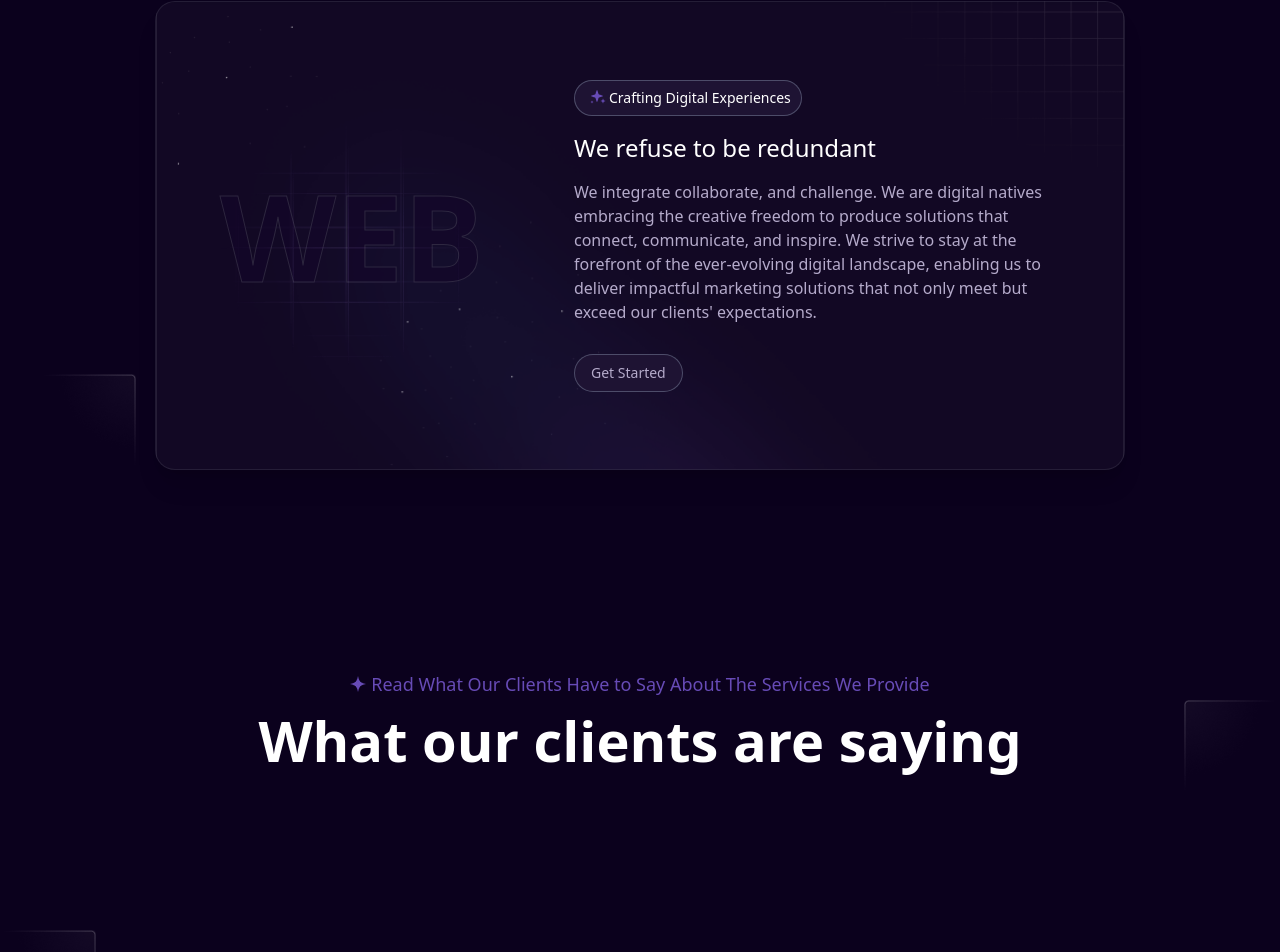
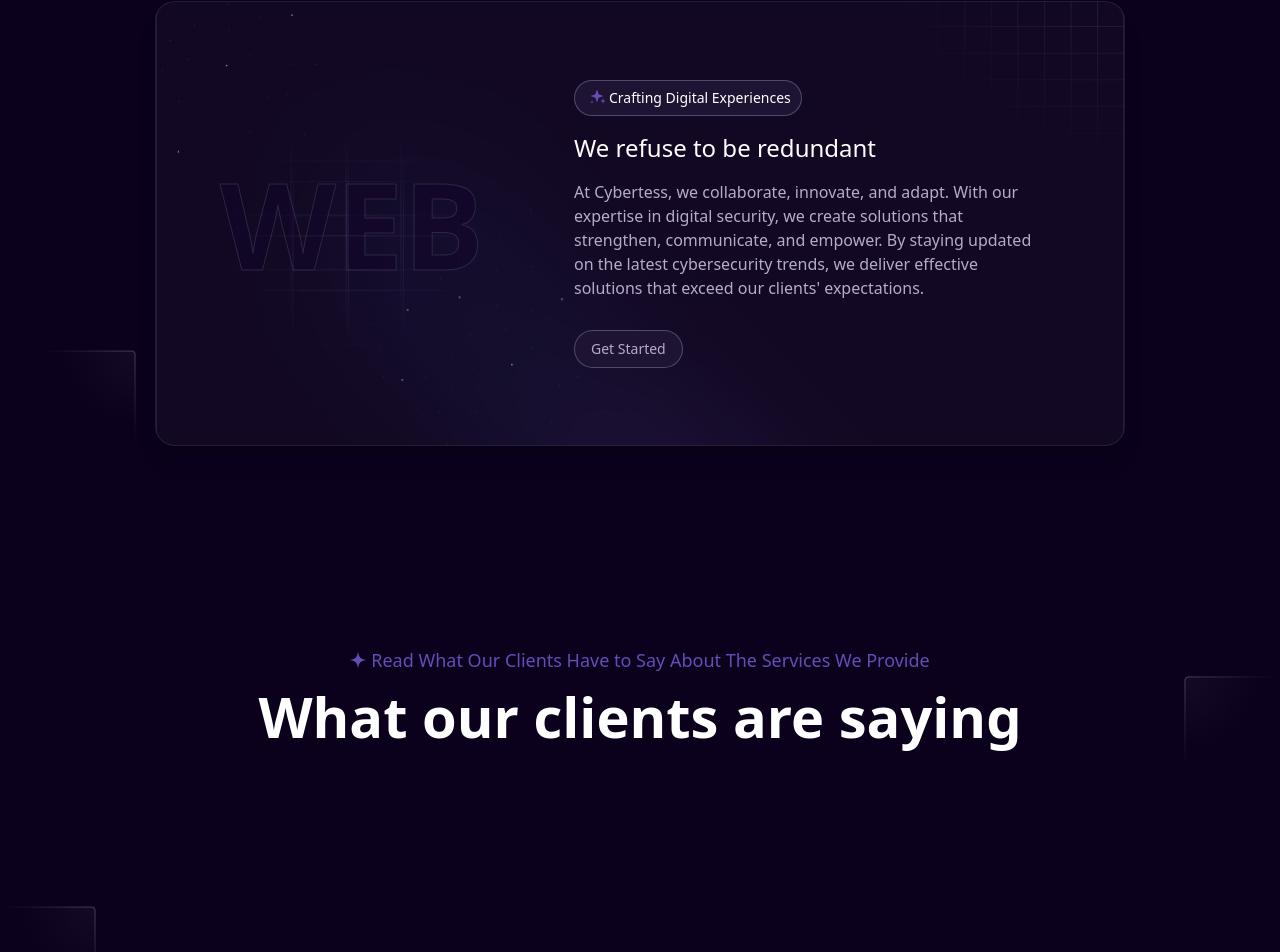
Before and after one commit to tarunkumar2112/staging, a React (Create React App) app: page / in a window 1280 px wide. Shown: the part 4568-5520 px from the top of the page. Built offline with nearby package versions, Linux system fonts and the light colour scheme.

Commit message:
Update Home.js

```diff
--- a/src/pages/Home.js
+++ b/src/pages/Home.js
@@ -189,7 +189,7 @@
           <div className="content max-w-[470px] w-full">
             <h5 className="text-[14px] flex items-center bg-[#1E1333] text-white py-[5px] px-[10px] rounded-[40px] border border-solid border-slate-400/40 mb-4"><img src={stars} alt="Image 5" className="  " />Crafting Digital Experiences</h5>
             <h2 className="text-2xl mb-4 text-white font-medium">We refuse to be redundant</h2>
-            <p className="text-base text-Paragraph">We integrate collaborate, and challenge. We are digital natives embracing the creative freedom to produce solutions that connect, communicate, and inspire. We strive to stay at the forefront of the ever-evolving digital landscape, enabling us to deliver impactful marketing solutions that not only meet but exceed our clients' expectations.</p>
+            <p className="text-base text-Paragraph">At Cybertess, we collaborate, innovate, and adapt. With our expertise in digital security, we create solutions that strengthen, communicate, and empower. By staying updated on the latest cybersecurity trends, we deliver effective solutions that exceed our clients' expectations.</p>
             <button className="bg-[#1E1333] text-sm transition-all hover:bg-[#DBD9DE] text-[rgba(124, 124, 124, 1)] hover:text-[#2E1C63] font-medium py-2 px-4 rounded-[40px] border border-solid border-slate-400/40 hover:border-white mt-[30px]">Get Started</button>
           </div>
         </div>
```
